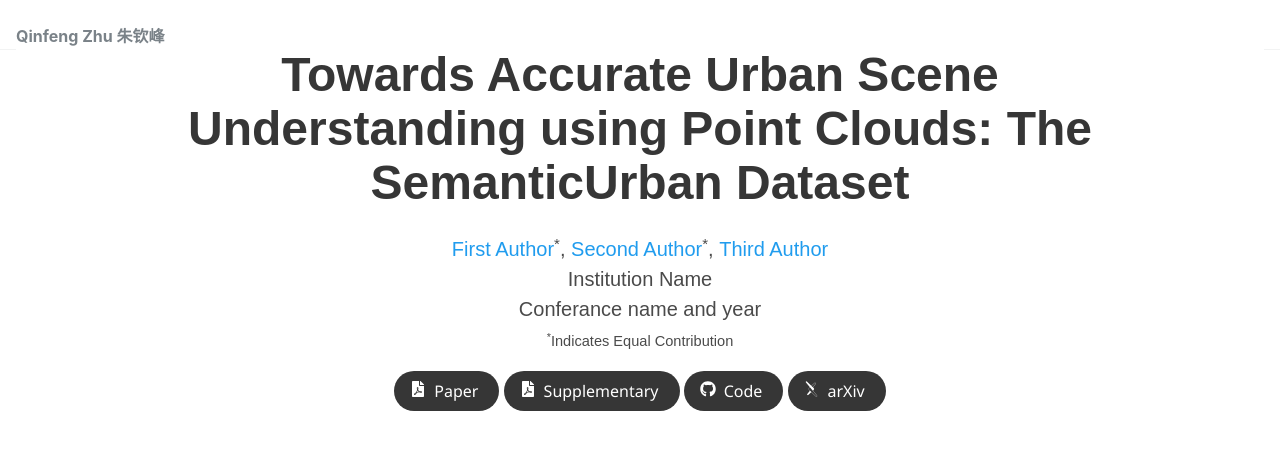
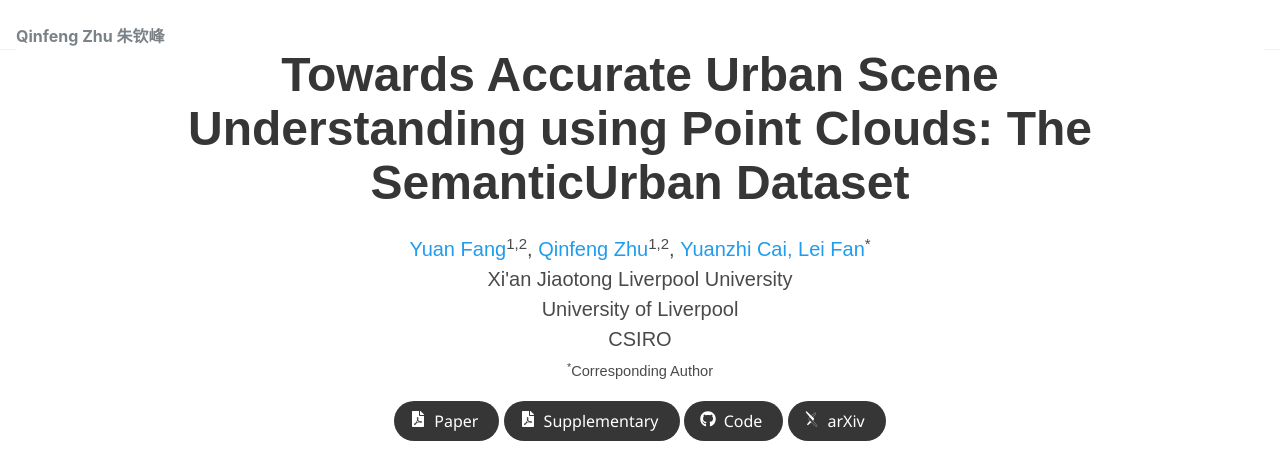
Before and after one commit to zhuqinfeng1999/zhuqinfeng1999.github.io, a Jekyll site: the page built from SemanticUrban.html, in a window 1280 px wide and 900 px high, cut to the strip 0-452 px from the top of the window. Built offline with Jekyll 4.4.1, drawn with Linux system fonts in a browser that asks for light colours; nearby versions of some CDN libraries; some web fonts are replaced; library files that are not in the unit come from our copies; a style sheet for code colours, icons or effects is not loaded.

Commit message:
Update SemanticUrban.html

```diff
--- a/SemanticUrban.html
+++ b/SemanticUrban.html
@@ -64,17 +64,19 @@ author_profile: false
             <div class="is-size-5 publication-authors">
               <!-- Paper authors -->
               <span class="author-block">
-                <a href="FIRST AUTHOR PERSONAL LINK" target="_blank">First Author</a><sup>*</sup>,</span>
+                <a href="https://scholar.google.com/citations?user=VNgUYX4AAAAJ&hl=en&authuser=1" target="_blank">Yuan Fang</a><sup>1,2</sup>,</span>
                 <span class="author-block">
-                  <a href="SECOND AUTHOR PERSONAL LINK" target="_blank">Second Author</a><sup>*</sup>,</span>
+                  <a href="https://zhuqinfeng1999.github.io/" target="_blank">Qinfeng Zhu</a><sup>1,2</sup>,</span>
                   <span class="author-block">
-                    <a href="THIRD AUTHOR PERSONAL LINK" target="_blank">Third Author</a>
+                    <a href="https://people.csiro.au/c/y/yuanzhi-cai" target="_blank">Yuanzhi Cai,</a>
                   </span>
+                  <span class="author-block">
+                  <a href="https://scholar.xjtlu.edu.cn/en/persons/LeiFan" target="_blank">Lei Fan</a><sup>*</sup></span>
                   </div>
 
                   <div class="is-size-5 publication-authors">
-                    <span class="author-block">Institution Name<br>Conferance name and year</span>
-                    <span class="eql-cntrb"><small><br><sup>*</sup>Indicates Equal Contribution</small></span>
+                    <span class="author-block">Xi'an Jiaotong Liverpool University<br>University of Liverpool<br>CSIRO</span>
+                    <span class="eql-cntrb"><small><br><sup>*</sup>Corresponding Author</small></span>
                   </div>
 
                   <div class="column has-text-centered">
```
